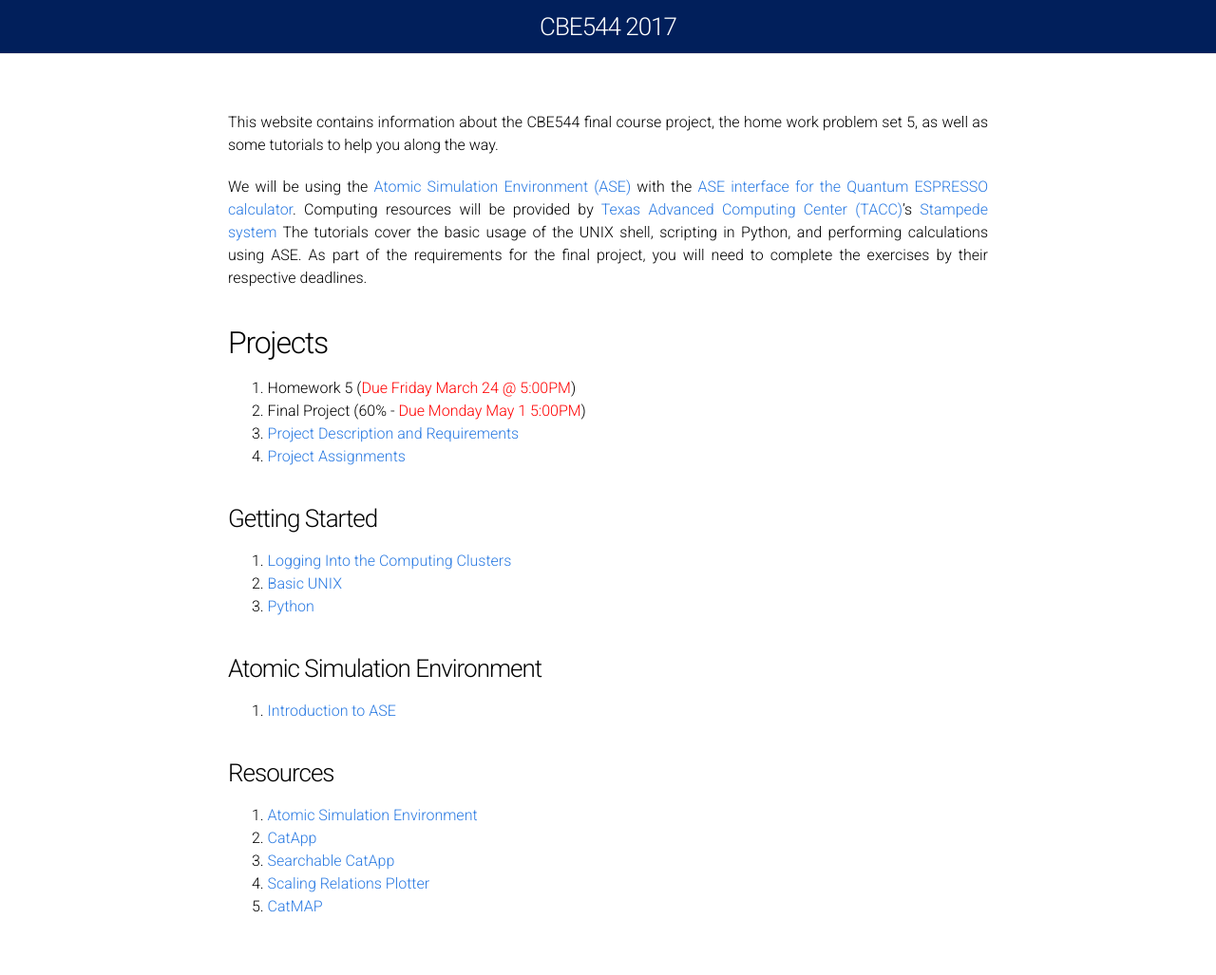
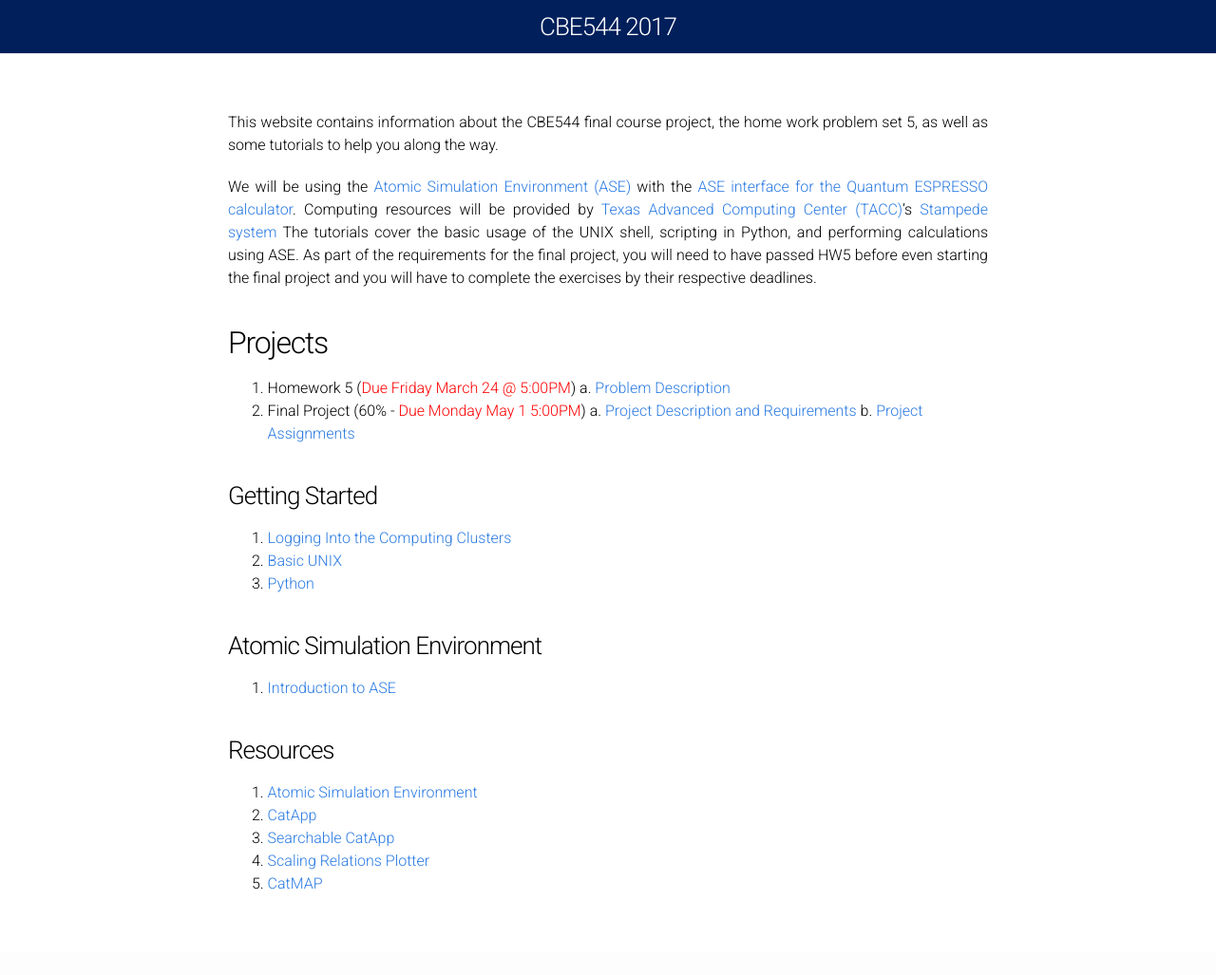
Before and after one commit to vojale/CBE544-2018.github.io, a Jekyll site: the page built from Index.md, in a window 1280 px wide. Shown: the whole page at 95% size. Built offline with Jekyll 4.4.1, drawn with Linux system fonts in a browser that asks for light colours; after the commit the page ends 1003 px from its top, so only the background shows below that.

Commit message:
Update Index.md

```diff
--- a/Index.md
+++ b/Index.md
@@ -6,15 +6,15 @@ permalink: /
 
 This website contains information about the CBE544 final course project, the home work problem set 5, as well as some tutorials to help you along the way.
 
-We will be using the [Atomic Simulation Environment (ASE)](https://wiki.fysik.dtu.dk/ase/) with the [ASE interface for the Quantum ESPRESSO calculator](http://github.com/vossjo/ase-espresso). Computing resources will be provided by [Texas Advanced Computing Center (TACC)](https://www.tacc.utexas.edu)'s [Stampede system](https://portal.tacc.utexas.edu/user-guides/stampede) The tutorials cover the basic usage of the UNIX shell, scripting in Python, and performing calculations using ASE. As part of the requirements for the final project, you will need to complete the exercises by their respective deadlines.
+We will be using the [Atomic Simulation Environment (ASE)](https://wiki.fysik.dtu.dk/ase/) with the [ASE interface for the Quantum ESPRESSO calculator](http://github.com/vossjo/ase-espresso). Computing resources will be provided by [Texas Advanced Computing Center (TACC)](https://www.tacc.utexas.edu)'s [Stampede system](https://portal.tacc.utexas.edu/user-guides/stampede) The tutorials cover the basic usage of the UNIX shell, scripting in Python, and performing calculations using ASE. As part of the requirements for the final project, you will need to have passed HW5 before even starting the final project and you will have to complete the exercises by their respective deadlines.
 
 ## Projects ##
 
 1. Homework 5 (<font color="red">Due Friday March 24 @ 5:00PM</font>)
+  a. [Problem Description](/HW5)
 2. Final Project (60% - <font color="red">Due Monday May 1 5:00PM</font>)
-
-1. [Project Description and Requirements](Project/)
-2. [Project Assignments](Project_Assignments/)
+  a. [Project Description and Requirements](Project/)
+  b. [Project Assignments](Project_Assignments/)
 
 
 ### Getting Started ###
```
